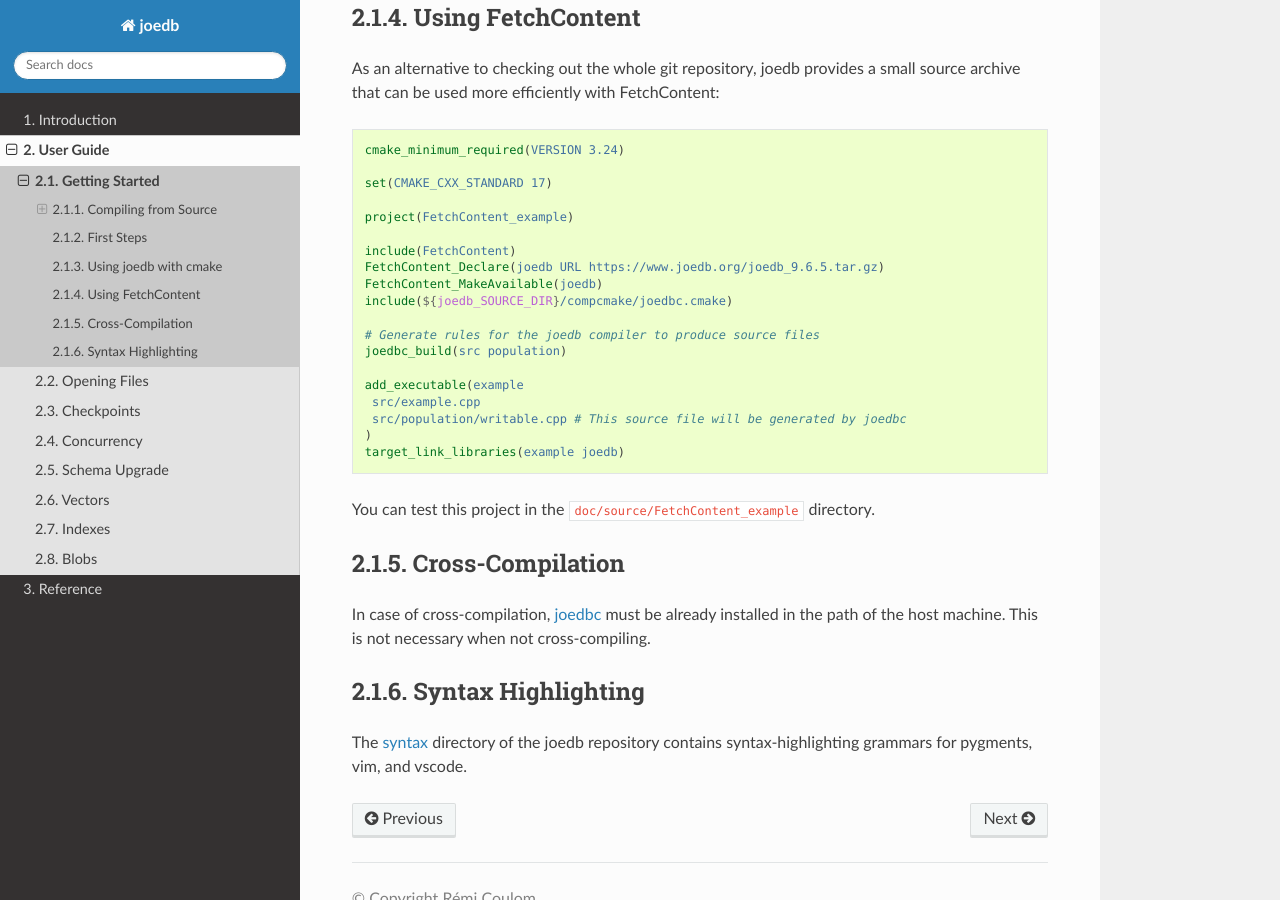
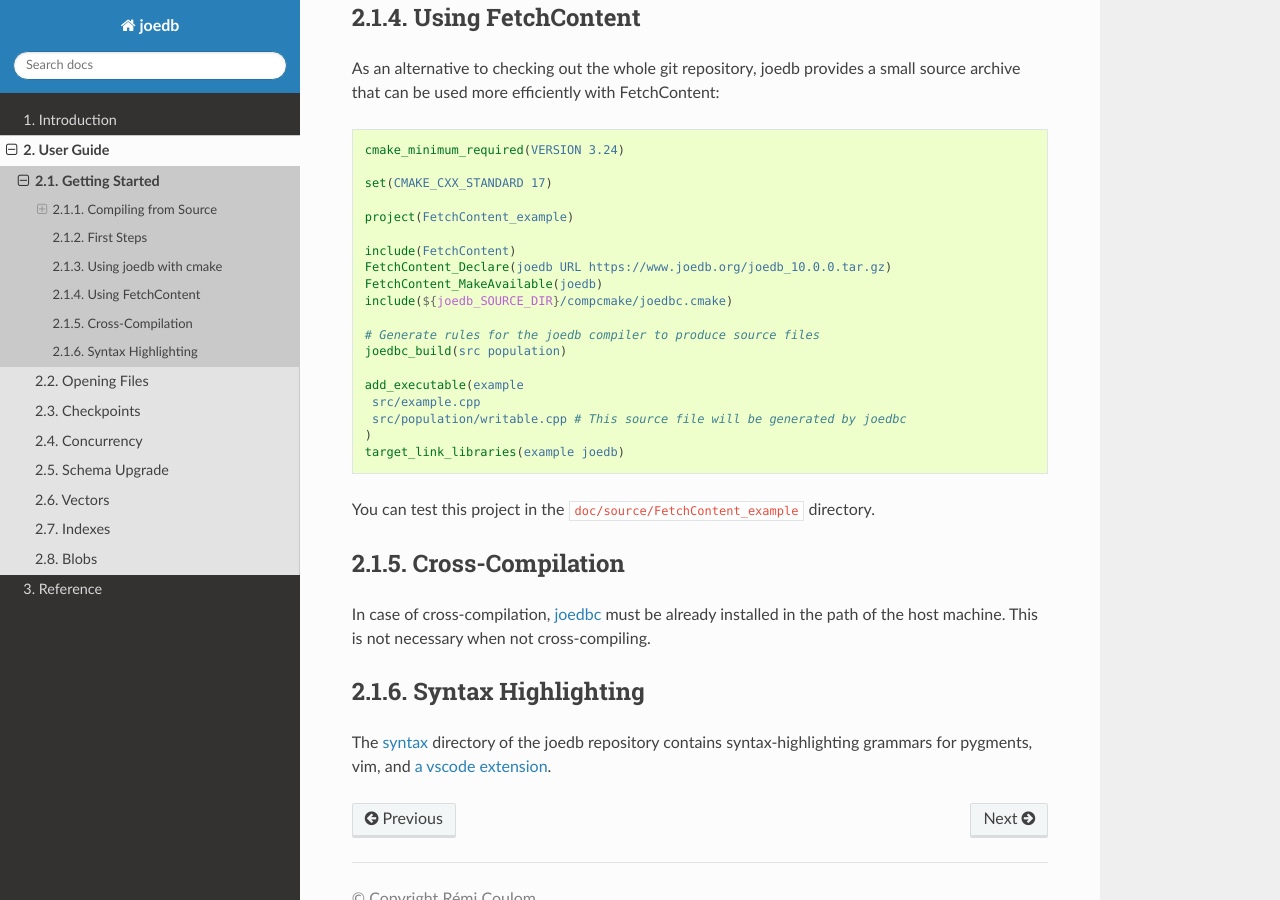
Before and after one commit to Remi-Coulom/joedb, a Sphinx documentation site: the page built from doc/source/getting_started.rst, in a window 1280 px wide and 900 px high, scrolled down 3309 px. Built offline with Sphinx 7.4.7 and the Read the Docs theme 3.1.0, drawn with Linux system fonts in a browser that asks for light colours; formulas are drawn with MathJax 3.

Commit message:
VERSION 10.0.0

```diff
--- a/doc/source/FetchContent_example/CMakeLists.txt
+++ b/doc/source/FetchContent_example/CMakeLists.txt
@@ -5,7 +5,7 @@ set(CMAKE_CXX_STANDARD 17)
 project(FetchContent_example)
 
 include(FetchContent)
-FetchContent_Declare(joedb URL https://www.joedb.org/joedb_9.6.5.tar.gz)
+FetchContent_Declare(joedb URL https://www.joedb.org/joedb_10.0.0.tar.gz)
 FetchContent_MakeAvailable(joedb)
 include(${joedb_SOURCE_DIR}/compcmake/joedbc.cmake)
 
--- a/doc/source/getting_started.rst
+++ b/doc/source/getting_started.rst
@@ -100,4 +100,5 @@ Syntax Highlighting
 
 The `syntax <https://github.com/Remi-Coulom/joedb/tree/master/syntax>`_
 directory of the joedb repository contains syntax-highlighting grammars for
-pygments, vim, and vscode.
+pygments, vim, and `a vscode extension
+<https://marketplace.visualstudio.com/items?itemName=Kayufu.joedb>`_.
```
Also changed, not shown: 3 other files.
